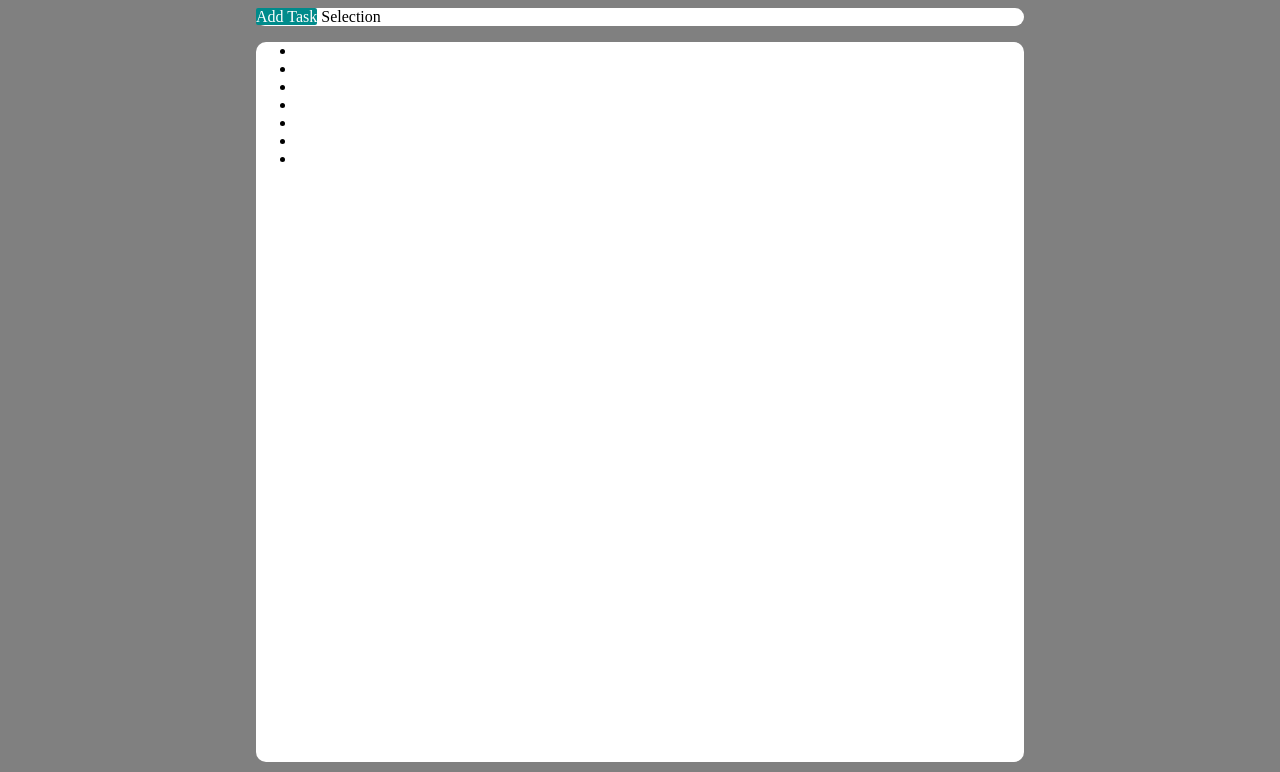
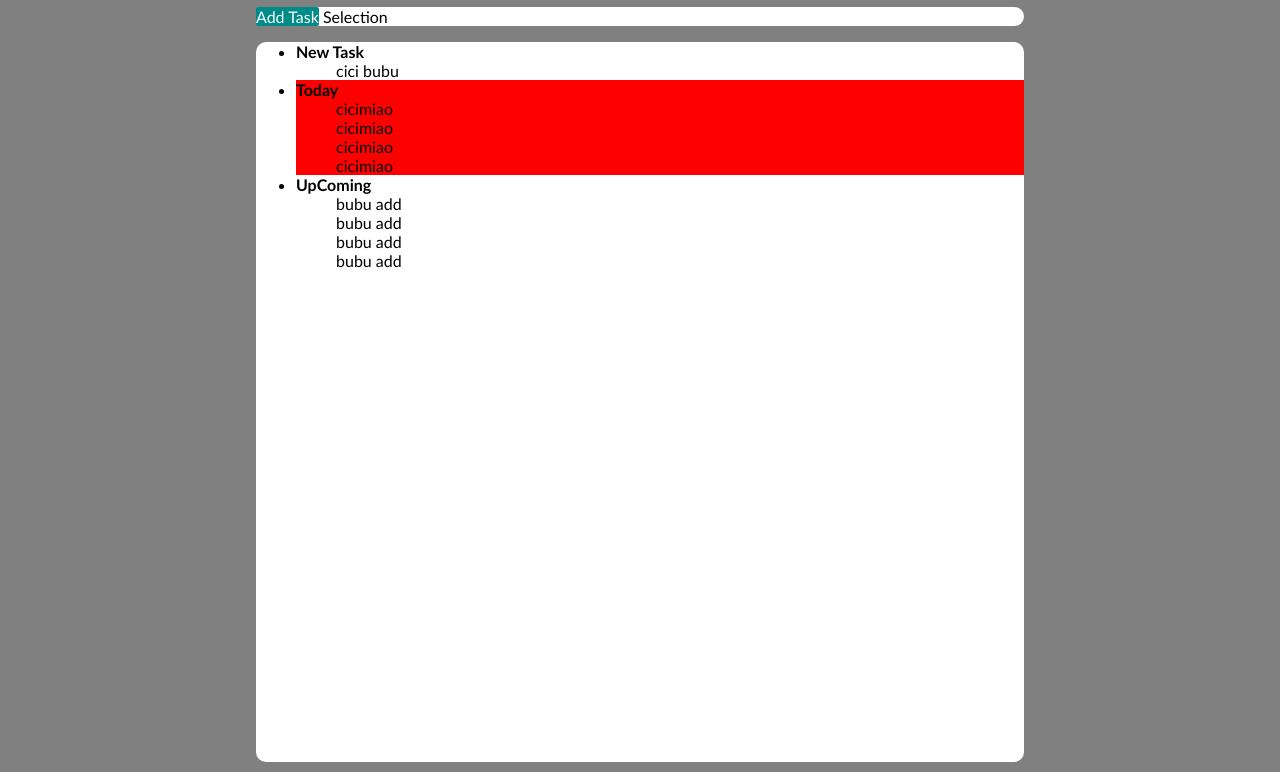
Before and after one commit to frame88/html-css-toboolist, a plain HTML site: page index.html in a window 1280 px wide. Shown: the part 66-838 px from the top of the page. Drawn offline with Linux system fonts and the light colour scheme.

Commit message:
prime mod alla lista di liste

```diff
--- a/index.html
+++ b/index.html
@@ -26,13 +26,21 @@
         <!-- to do list in varie ul -->
         <div class="listodo">
             <ul>
-                <li></li>
-                <li></li>
-                <li></li>
-                <li></li>
-                <li></li>
-                <li></li>
-                <li></li>
+                <li id="newtask"><strong>New Task</strong>
+                    <ul>cici bubu</ul>
+                </li>
+                <li id="today"><strong>Today</strong>
+                    <ul>cicimiao</ul>
+                    <ul>cicimiao</ul>
+                    <ul>cicimiao</ul>
+                    <ul>cicimiao</ul>
+                </li>
+                <li id="upcoming"><strong>UpComing</strong>
+                    <ul>bubu add</ul>
+                    <ul>bubu add</ul>
+                    <ul>bubu add</ul>
+                    <ul>bubu add</ul>
+                </li>
             </ul>
         </div>
     </main>
--- a/style.css
+++ b/style.css
@@ -2,7 +2,7 @@ body {
     background: gray;
     border: 0;
     margin: 0;
-
+    font-family: 'Gill Sans', 'Gill Sans MT', Calibri, 'Trebuchet MS', sans-serif;
 }
 
 header {
@@ -23,7 +23,6 @@ header {
     top: 0;
     margin: auto;
     margin-top: 5px;
-    font-family: 'Gill Sans', 'Gill Sans MT', Calibri, 'Trebuchet MS', sans-serif;
     font-size: 200%;
 }
 
@@ -52,3 +51,7 @@ header {
     margin-bottom: 10px;
     border-radius: 10px;
 }
+
+#today {
+    background: red;
+}
```
